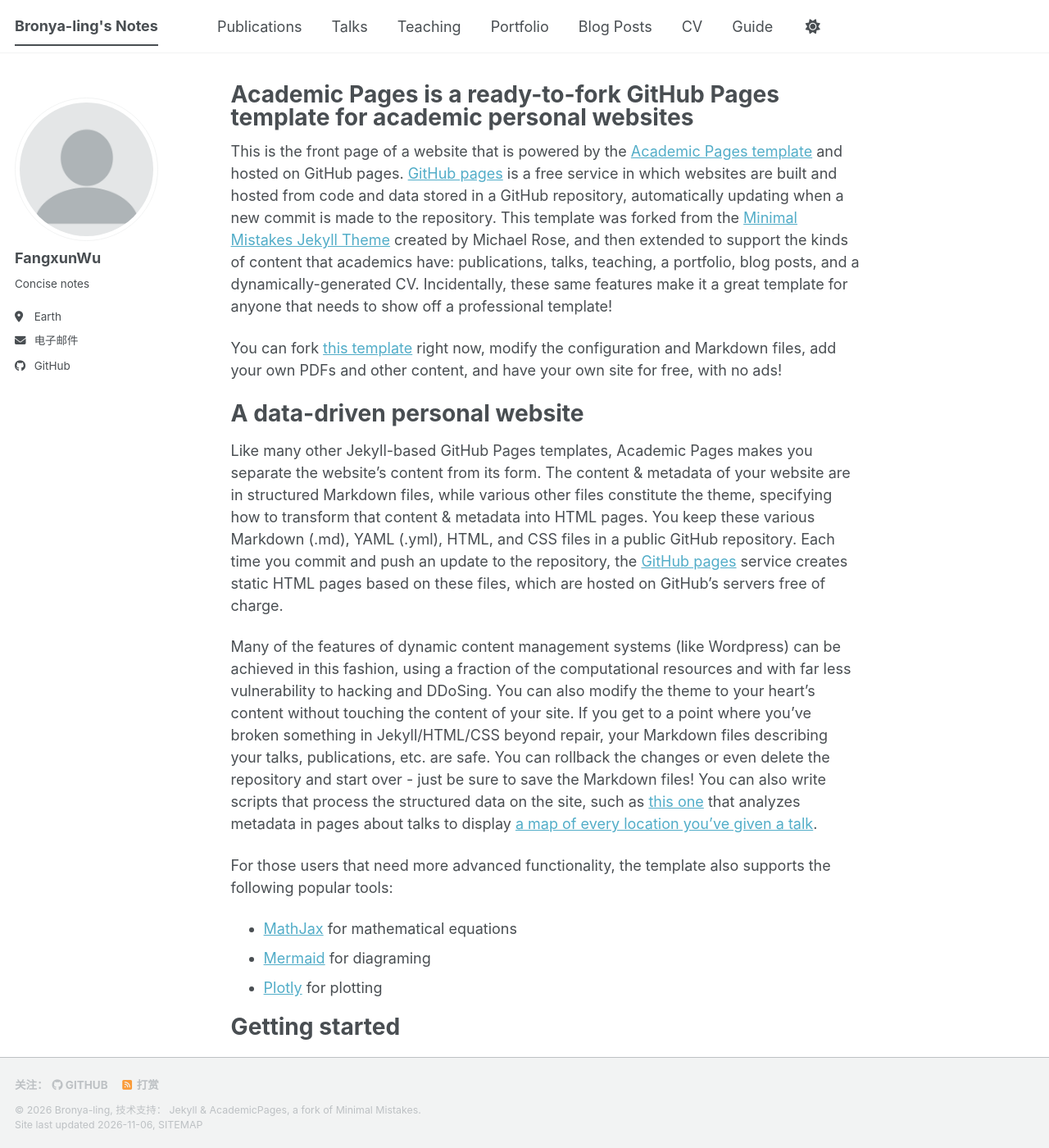
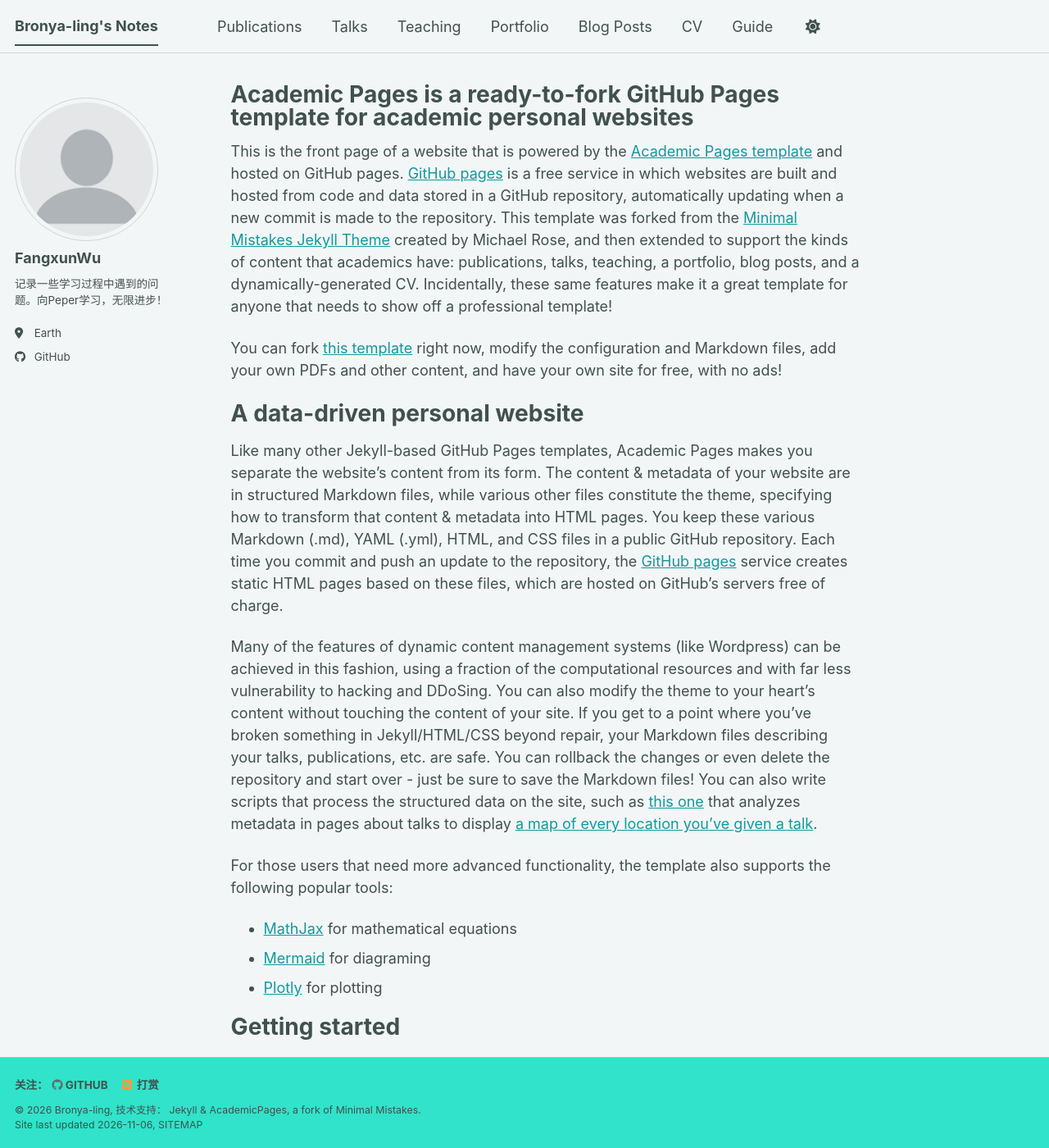
Before and after one commit to Bronya-ling/Bronya-ling.github.io, a Jekyll site: the page built from _pages/about.md, in a window 1280 px wide and 1400 px high. Shown: the whole window at 82% size. Built offline with Jekyll 4.4.1, drawn with Linux system fonts in a browser that asks for light colours; a script bundle is joined from its source files by our own code; a style sheet for code colours, icons or effects is not loaded.

Commit message:
Update site theme and user bio in config
Changed site theme to 'mint' and updated bio to reflect learning experiences.

```diff
--- a/_config.yml
+++ b/_config.yml
@@ -8,7 +8,7 @@
 
 # Basic Site Settings
 locale                   : "zh-CN"
-site_theme               : "default" # The available themes options are "default", "air", "sunrise", "mint", "dirt" and "contrast"
+site_theme               : "mint" # The available themes options are "default", "air", "sunrise", "mint", "dirt" and "contrast"
 title                    : "Bronya-ling's Notes"
 title_separator          : "-"
 name                     : &name "Bronya-ling"
@@ -26,11 +26,11 @@ author:
   avatar           : "profile.png"
   name             : "FangxunWu"
   pronouns         : # example: "she/her"
-  bio              : "Concise notes"
+  bio              : "记录一些学习过程中遇到的问题。向Peper学习，无限进步！"
   location         : "Earth"
   employer         : # "Red Brick University"
   uri              : # URL
-  email            : "none@example.org"
+  email            : # "none@example.org"
 
   # Academic websites
   academia         : # URL
```
